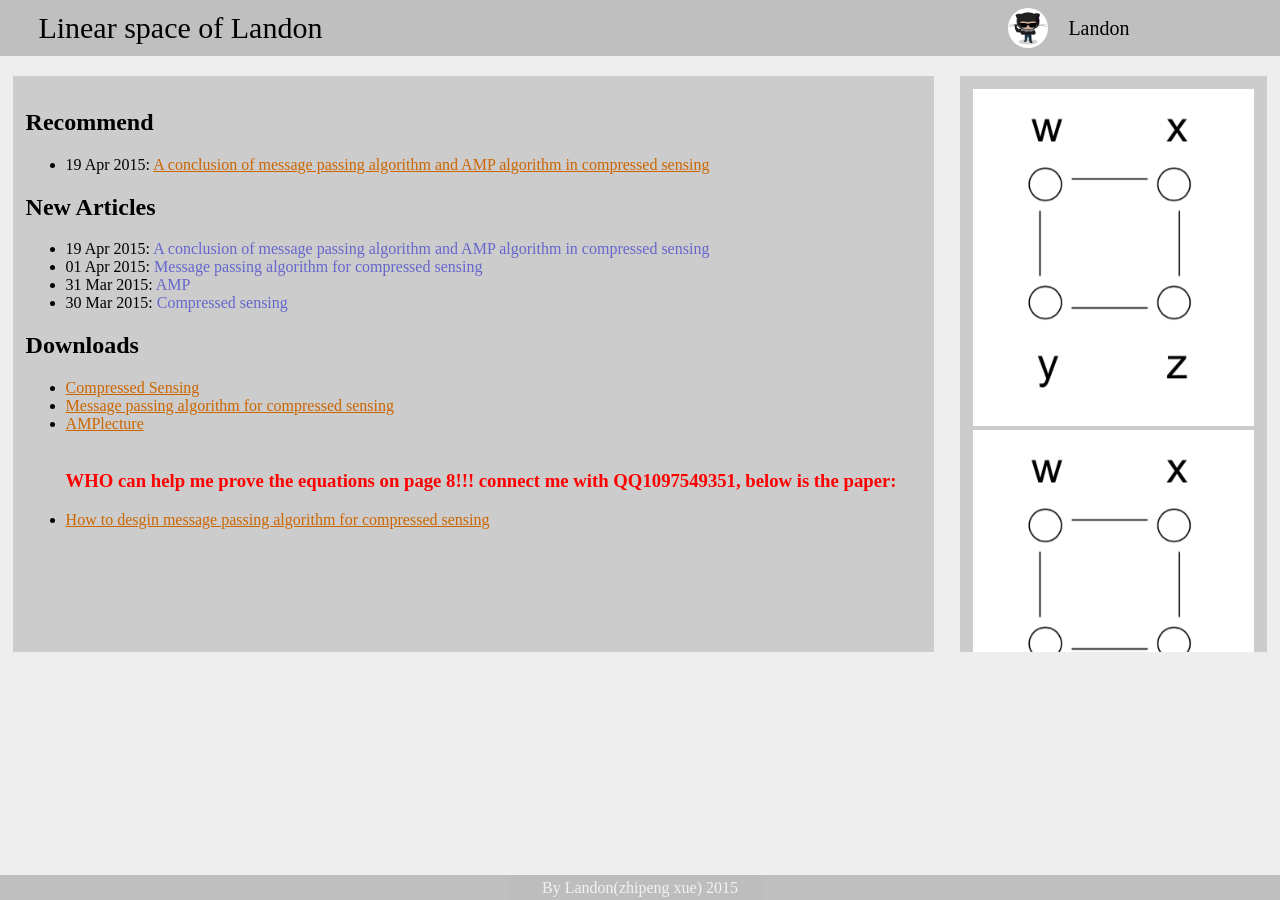
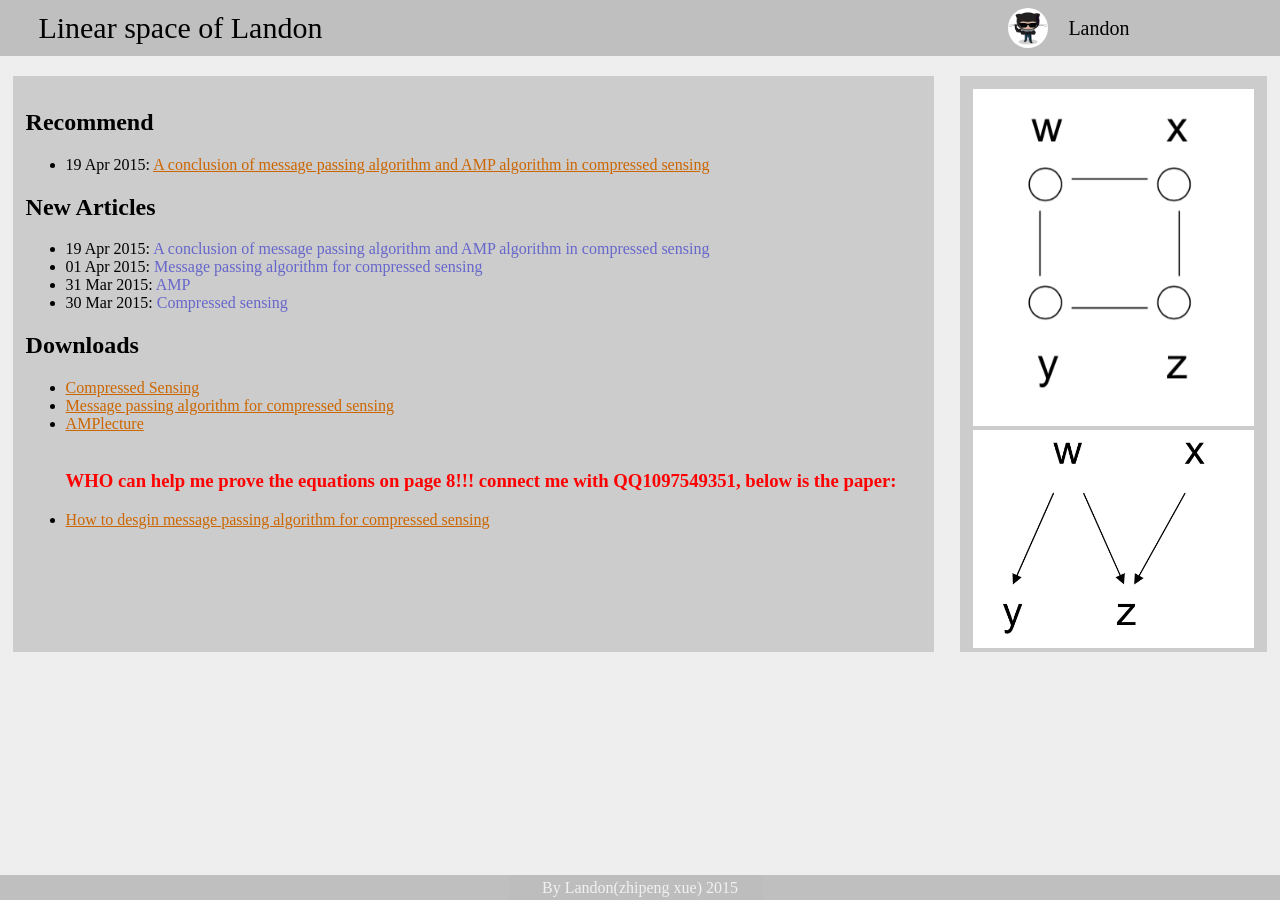
Before and after one commit to myworkstation/myworkstation.github.io, a Jekyll site: the page built from index.html, in a window 1280 px wide. Built offline with Jekyll 4.4.1, drawn with Linux system fonts in a browser that asks for light colours; nearby versions of some CDN libraries; library files that are not in the unit come from our copies.

Commit message:
add a post

```diff
--- a/_layouts/default.html
+++ b/_layouts/default.html
@@ -21,8 +21,8 @@
 		</div>
 		<div id="sidediv">
 			<img src="/image/contents/pic1.png">
-			<img src="/image/contents/pic1.png">
-			<img src="/image/contents/pic1.png">
+			<img src="/image/contents/pic2.png">
+			<img src="/image/contents/pic3.png">
 		</div>
 	</div>
 	<div id="footer">By Landon(zhipeng xue) 2015</div>
```
